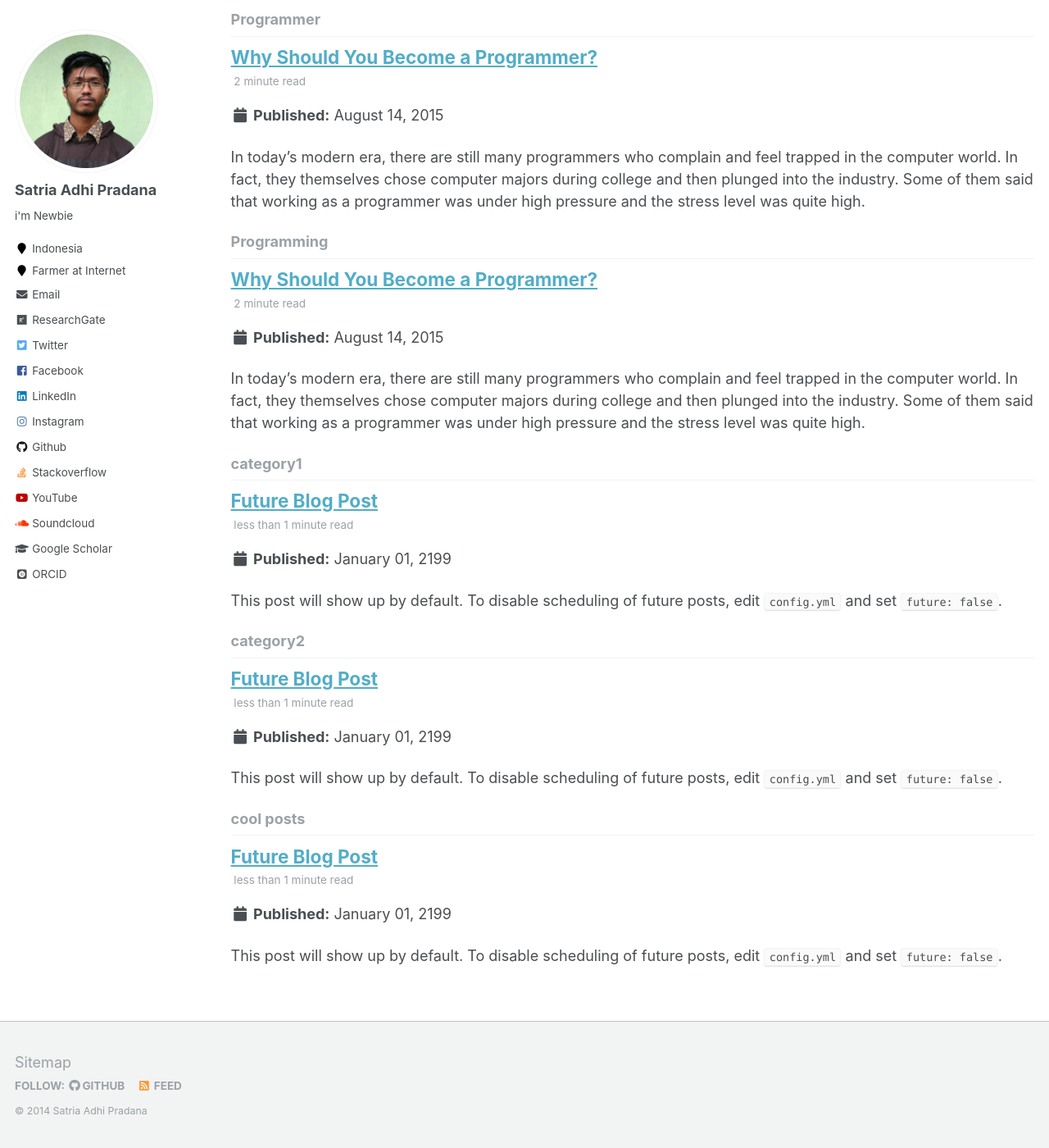
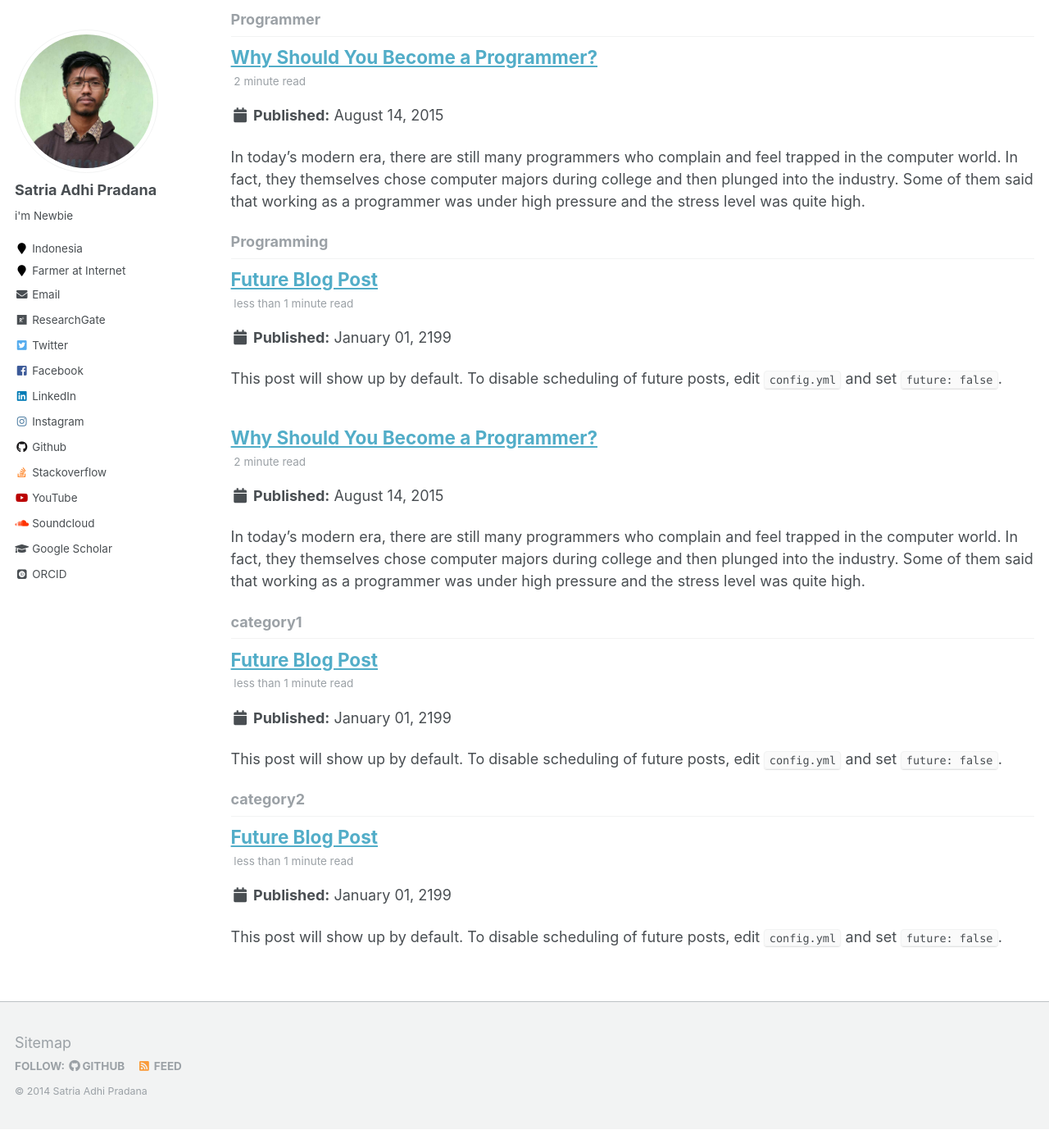
Before and after one commit to SatriaAdhiPradana/satriaadhipradana.github.io, a Jekyll site: the page built from _pages/tag-archive.html, in a window 1280 px wide and 1400 px high, scrolled down 3303 px. Shown: the whole window at 82% size. Built offline with Jekyll 4.4.1, drawn with Linux system fonts in a browser that asks for light colours; some web fonts are replaced; after the commit the page ends 4680 px from its top, so only the background shows below that.

Commit message:
Update 2199-01-01-future-post.md

```diff
--- a/_posts/2199-01-01-future-post.md
+++ b/_posts/2199-01-01-future-post.md
@@ -3,7 +3,7 @@ title: 'Future Blog Post'
 date: 2199-01-01
 permalink: /posts/2012/08/blog-post-4/
 tags:
-  - cool posts
+  - Programming
   - category1
   - category2
 ---
```
